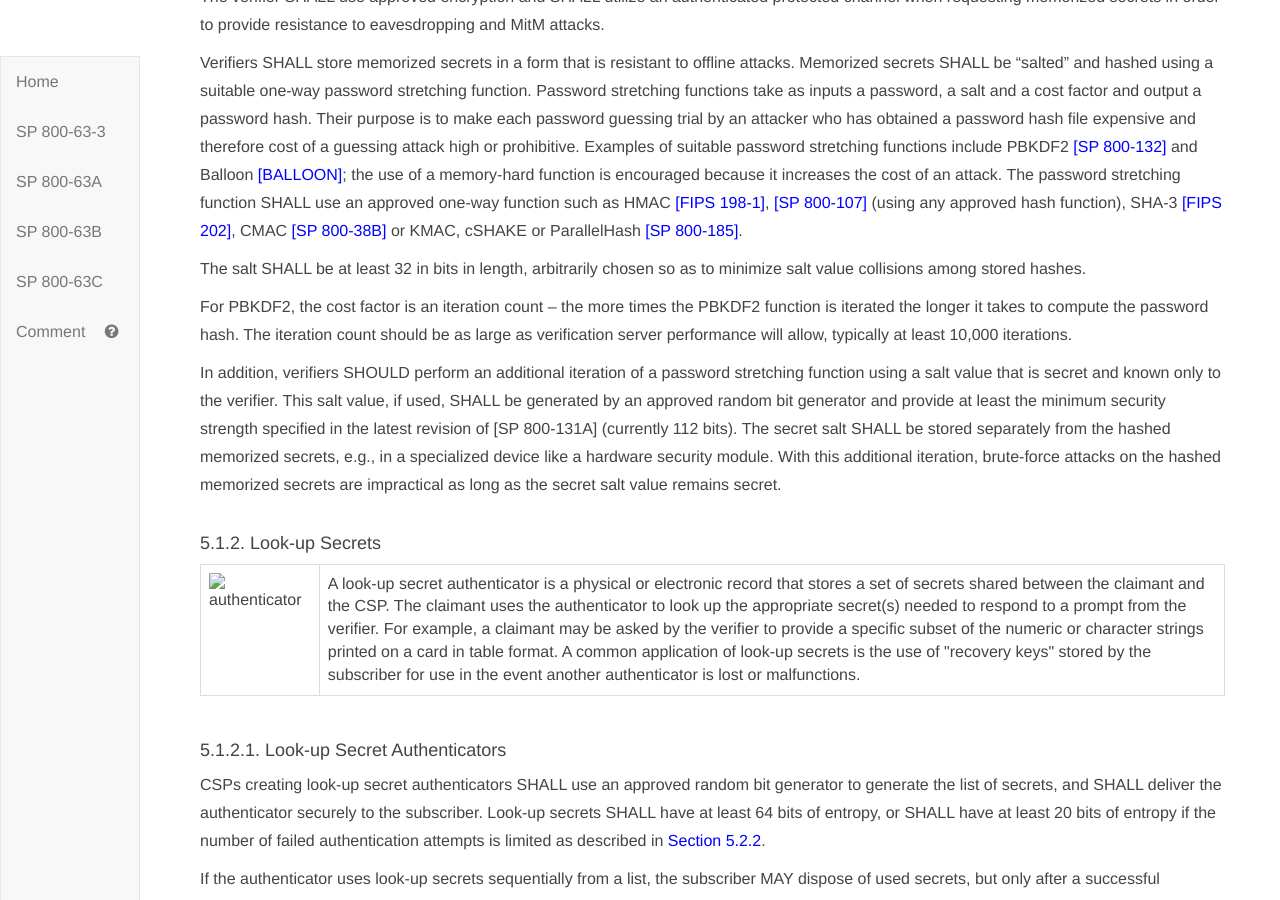
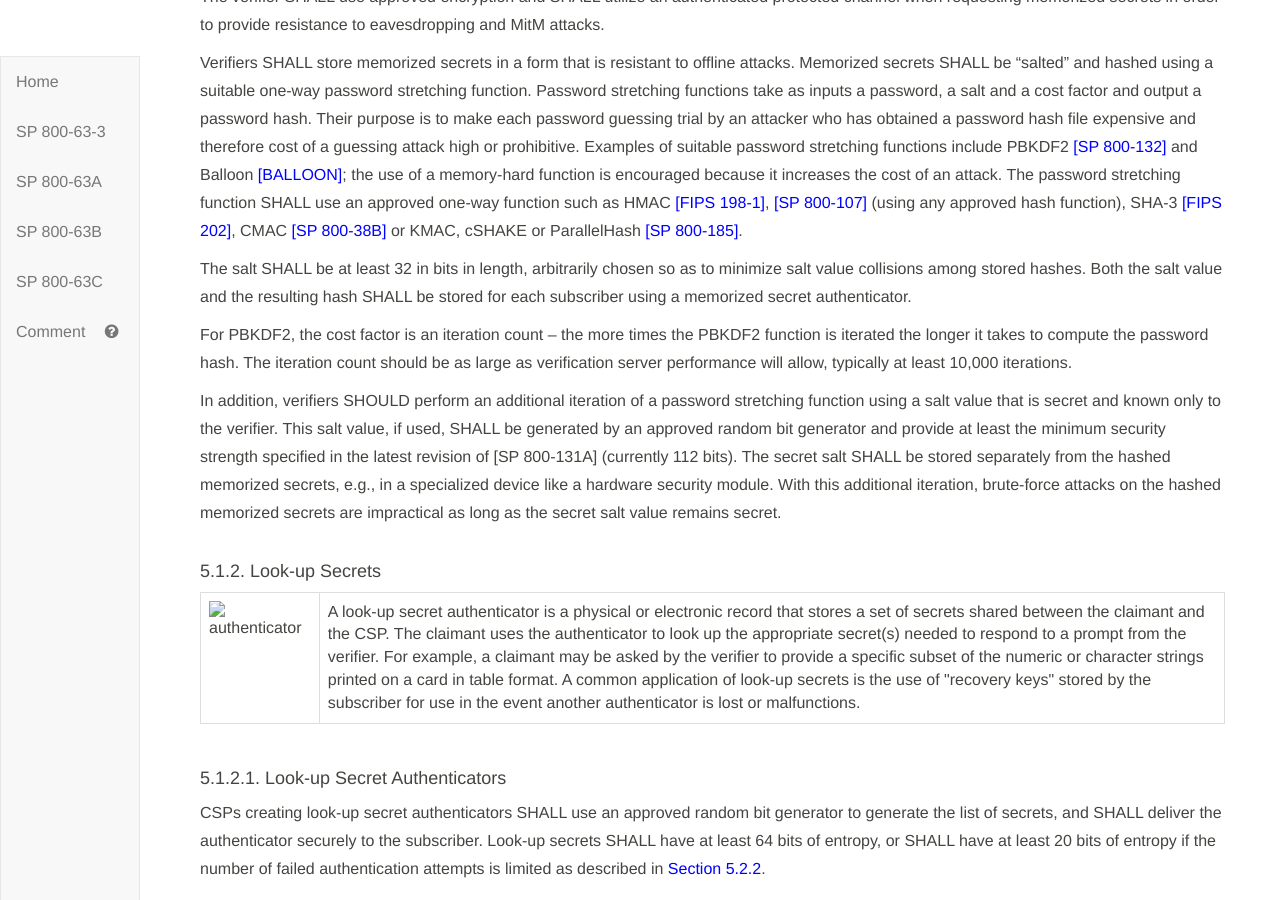
Before and after one commit to usnistgov/800-63-3, a Jekyll site: the page built from sp800-63b/sec5_authenticators.md, in a window 1280 px wide and 900 px high, scrolled down 1801 px. Built offline with Jekyll 4.4.1, drawn with Linux system fonts in a browser that asks for light colours; our own code applies the rules of GitHub Pages for plain Markdown files.

Commit message:
Clarify salt storage. Fixes #672

```diff
--- a/sp800-63b/sec5_authenticators.md
+++ b/sp800-63b/sec5_authenticators.md
@@ -54,7 +54,7 @@ The verifier SHALL use approved encryption and SHALL utilize an authenticated pr
 
 Verifiers SHALL store memorized secrets in a form that is resistant to offline attacks. Memorized secrets SHALL be “salted” and hashed using a suitable one-way password stretching function.  Password stretching functions take as inputs a password, a salt and a cost factor and output a password hash.  Their purpose is to make each password guessing trial by an attacker who has obtained a password hash file expensive and therefore cost of  a guessing attack high or prohibitive.  Examples of suitable password stretching functions include PBKDF2 [[SP 800-132]](#SP800-132) and Balloon [[BALLOON]](#balloon); the use of a memory-hard function is encouraged because it increases the cost of an attack. The password stretching function SHALL use an approved one-way function such as HMAC [[FIPS 198-1]](#FIPS198-1), [[SP 800-107]](#SP800-107) (using any approved hash function), SHA-3 [[FIPS 202]](#FIPS202), CMAC [[SP 800-38B]](#SP800-38B) or KMAC, cSHAKE or ParallelHash [[SP 800-185]](#SP800-185).
 
-The salt SHALL be at least 32 in bits in length, arbitrarily chosen so as to minimize salt value collisions among stored hashes.
+The salt SHALL be at least 32 in bits in length, arbitrarily chosen so as to minimize salt value collisions among stored hashes. Both the salt value and the resulting hash SHALL be stored for each subscriber using a memorized secret authenticator.
 
 For PBKDF2, the cost factor is an iteration count – the more times the PBKDF2 function is iterated the longer it takes to compute the password hash.  The iteration count should be as large as verification server performance will allow, typically at least 10,000 iterations.
 
```
